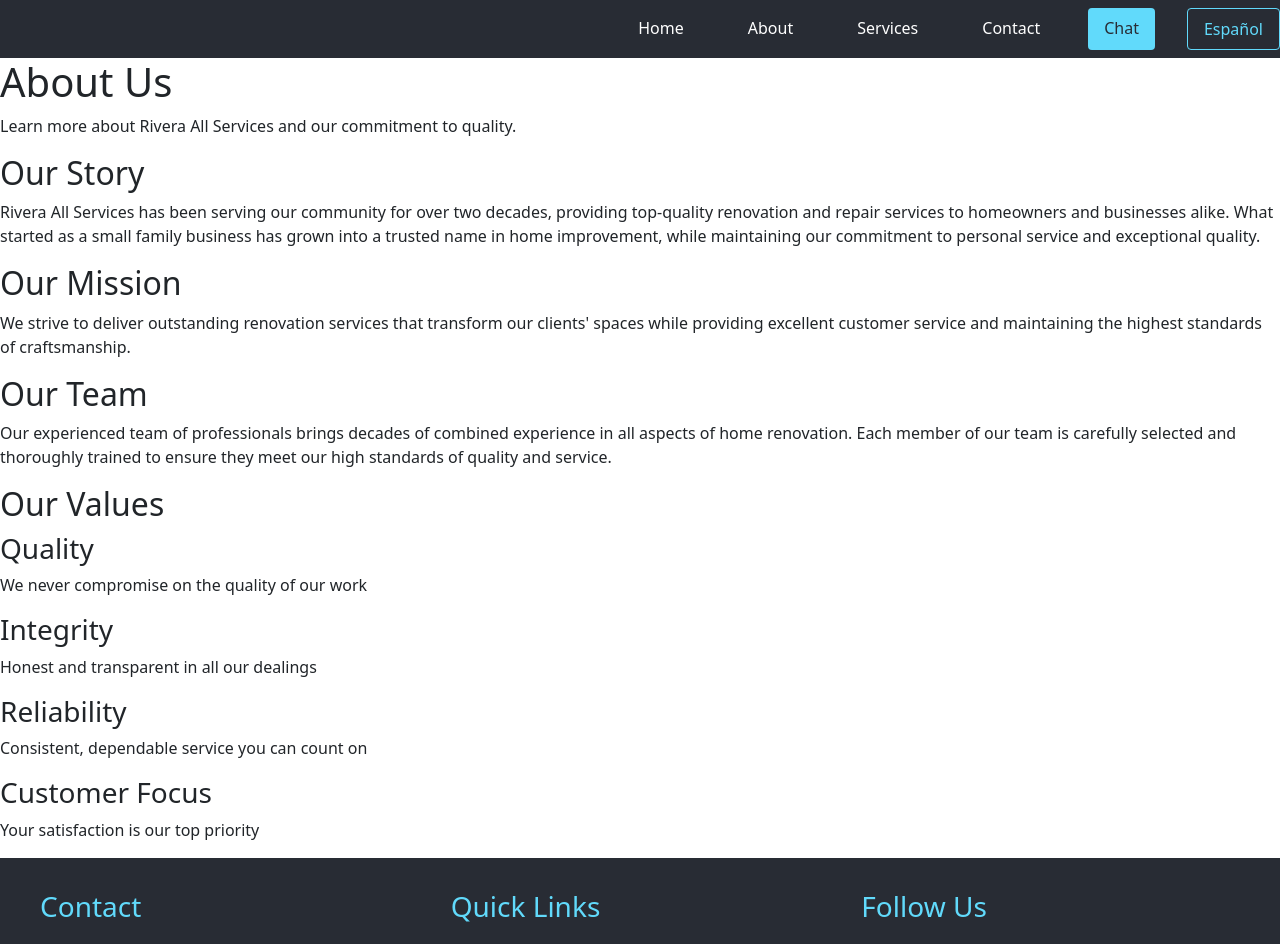
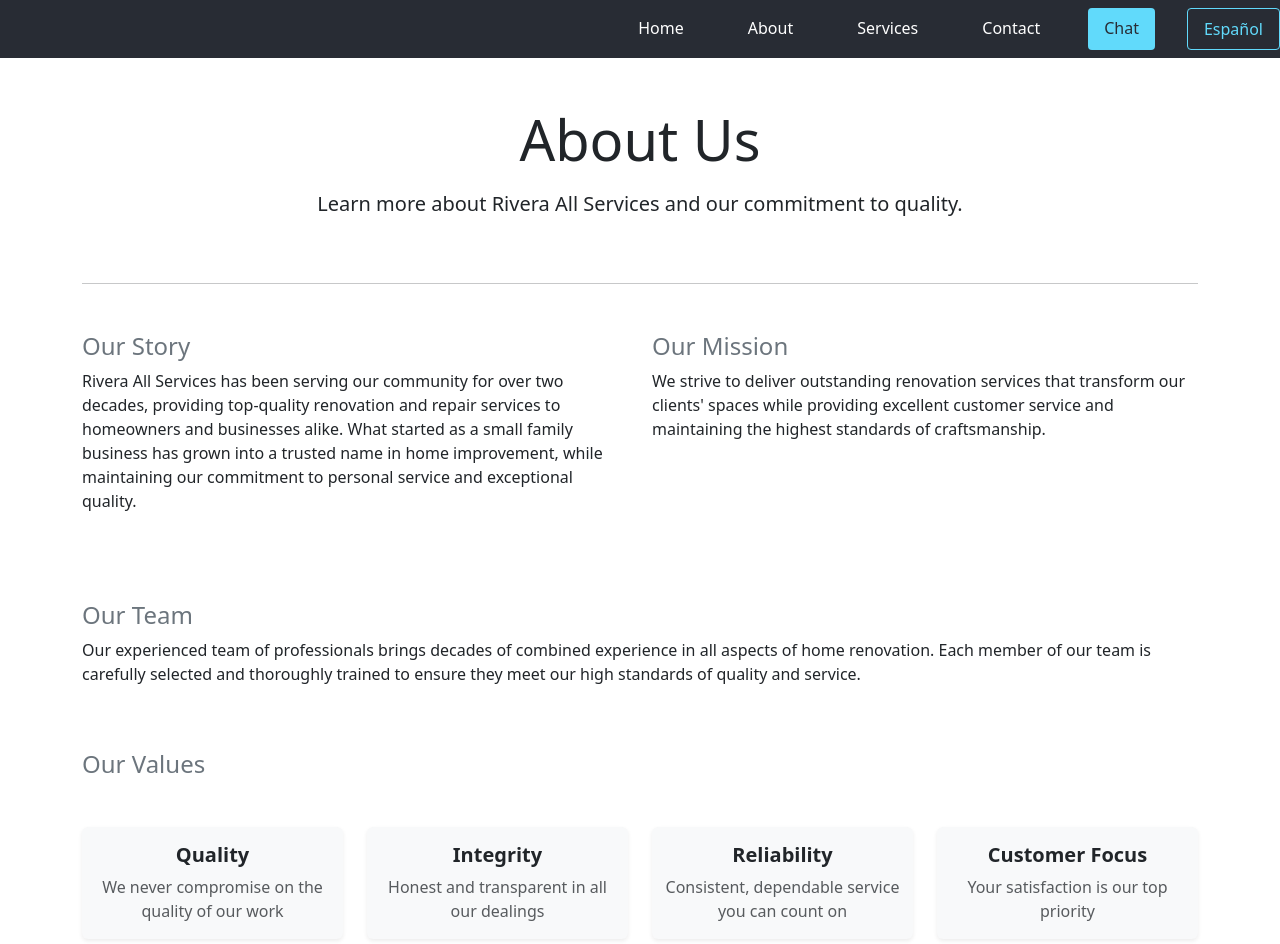
Before and after one commit to mikejonez281/Rivera_All_Services, a React (Create React App) app in the folder frontend/: page /about in a window 1280 px wide. Shown: the top 944 px of the page. Built offline with nearby package versions, Linux system fonts and the light colour scheme.

Commit message:
About Us cleaned up with Bootstrap

```diff
--- a/frontend/src/pages/About.js
+++ b/frontend/src/pages/About.js
@@ -7,49 +7,64 @@
   const t = translations[language];
 
   return (
-    <div className="about-page">
-      <div className="about-header">
-        <h1>{t.about.title}</h1>
-        <p>{t.about.description}</p>
+    <div className="container py-5">
+      <div className="row justify-content-center mb-5">
+        <div className="col-lg-8 text-center">
+          <h1 className="display-4 mb-3 text-dark">{t.about.title}</h1>
+          <p className="lead text-dark">{t.about.description}</p>
+        </div>
       </div>
 
-      <div className="about-content">
-        <section className="about-section">
-          <h2>{t.about.ourStory}</h2>
+      <hr className="mb-5" />
+
+      <div className="row mb-5">
+        <div className="col-md-6 mb-4">
+          <h2 className="h4 text-secondary">{t.about.ourStory}</h2>
           <p>{t.about.ourStoryText}</p>
-        </section>
+        </div>
+        <div className="col-md-6 mb-4">
+          <h2 className="h4 text-secondary">{t.about.ourMission}</h2>
+          <p>{t.about.ourMissionText}</p>
+        </div>
+      </div>
 
-        <section className="about-section">
-          <h2>{t.about.ourMission}</h2>
-          <p>{t.about.ourMissionText}</p>
-        </section>
+      <div className="row mb-5">
+        <div className="col-12">
+          <h2 className="h4 text-secondary">{t.about.ourTeam}</h2>
+          <p>{t.about.ourTeamText}</p>
+        </div>
+      </div>
 
-        <section className="about-section">
-          <h2>{t.about.ourTeam}</h2>
-          <p>{t.about.ourTeamText}</p>
-        </section>
-
-        <section className="about-section">
-          <h2>{t.about.ourValues}</h2>
-          <div className="values-grid">
-            <div className="value-item">
-              <h3>{t.about.values.quality}</h3>
-              <p>{t.about.values.qualityText}</p>
-            </div>
-            <div className="value-item">
-              <h3>{t.about.values.integrity}</h3>
-              <p>{t.about.values.integrityText}</p>
-            </div>
-            <div className="value-item">
-              <h3>{t.about.values.reliability}</h3>
-              <p>{t.about.values.reliabilityText}</p>
-            </div>
-            <div className="value-item">
-              <h3>{t.about.values.customerFocus}</h3>
-              <p>{t.about.values.customerFocusText}</p>
-            </div>
+      <div className="row mb-4">
+        <div className="col-12">
+          <h2 className="h4 text-secondary mb-4">{t.about.ourValues}</h2>
+        </div>
+      </div>
+      <div className="row text-center">
+        <div className="col-6 col-md-3 mb-4">
+          <div className="py-3 px-2 bg-light rounded shadow-sm h-100">
+            <h5 className="fw-bold text-dark">{t.about.values.quality}</h5>
+            <p className="mb-0 text-muted">{t.about.values.qualityText}</p>
           </div>
-        </section>
+        </div>
+        <div className="col-6 col-md-3 mb-4">
+          <div className="py-3 px-2 bg-light rounded shadow-sm h-100">
+            <h5 className="fw-bold text-dark">{t.about.values.integrity}</h5>
+            <p className="mb-0 text-muted">{t.about.values.integrityText}</p>
+          </div>
+        </div>
+        <div className="col-6 col-md-3 mb-4">
+          <div className="py-3 px-2 bg-light rounded shadow-sm h-100">
+            <h5 className="fw-bold text-dark">{t.about.values.reliability}</h5>
+            <p className="mb-0 text-muted">{t.about.values.reliabilityText}</p>
+          </div>
+        </div>
+        <div className="col-6 col-md-3 mb-4">
+          <div className="py-3 px-2 bg-light rounded shadow-sm h-100">
+            <h5 className="fw-bold text-dark">{t.about.values.customerFocus}</h5>
+            <p className="mb-0 text-muted">{t.about.values.customerFocusText}</p>
+          </div>
+        </div>
       </div>
     </div>
   );
--- a/frontend/src/pages/Services.js
+++ b/frontend/src/pages/Services.js
@@ -7,19 +7,25 @@
   const t = translations[language];
 
   return (
-    <div className="services-page">
-      <h1>{t.services.title}</h1>
-      <p>{t.services.description}</p>
-      <div className="services-list">
+    <div className="container my-5">
+      <h1 className="mb-4 text-center">{t.services.title}</h1>
+      <p className="lead text-center">{t.services.description}</p>
+      <div className="row">
         {Object.values(t.services.categories).map((category, idx) => (
-          <div key={idx} className="service-category">
-            <h1>{category.title}</h1>
-            {category.items.map((item, i) => (
-              <div key={i} className="service-item">
-                <h5>{item.name}</h5>
-                <p>{item.desc}</p>
-              </div>
-            ))}
+          <div key={idx} className="col-12 mb-5">
+            <h2 className="mb-3">{category.title}</h2>
+            <div className="row">
+              {category.items.map((item, i) => (
+                <div key={i} className="col-md-6 col-lg-4 mb-4">
+                  <div className="card h-100 shadow-sm">
+                    <div className="card-body">
+                      <h5 className="card-title">{item.name}</h5>
+                      <p className="card-text">{item.desc}</p>
+                    </div>
+                  </div>
+                </div>
+              ))}
+            </div>
           </div>
         ))}
       </div>
```
